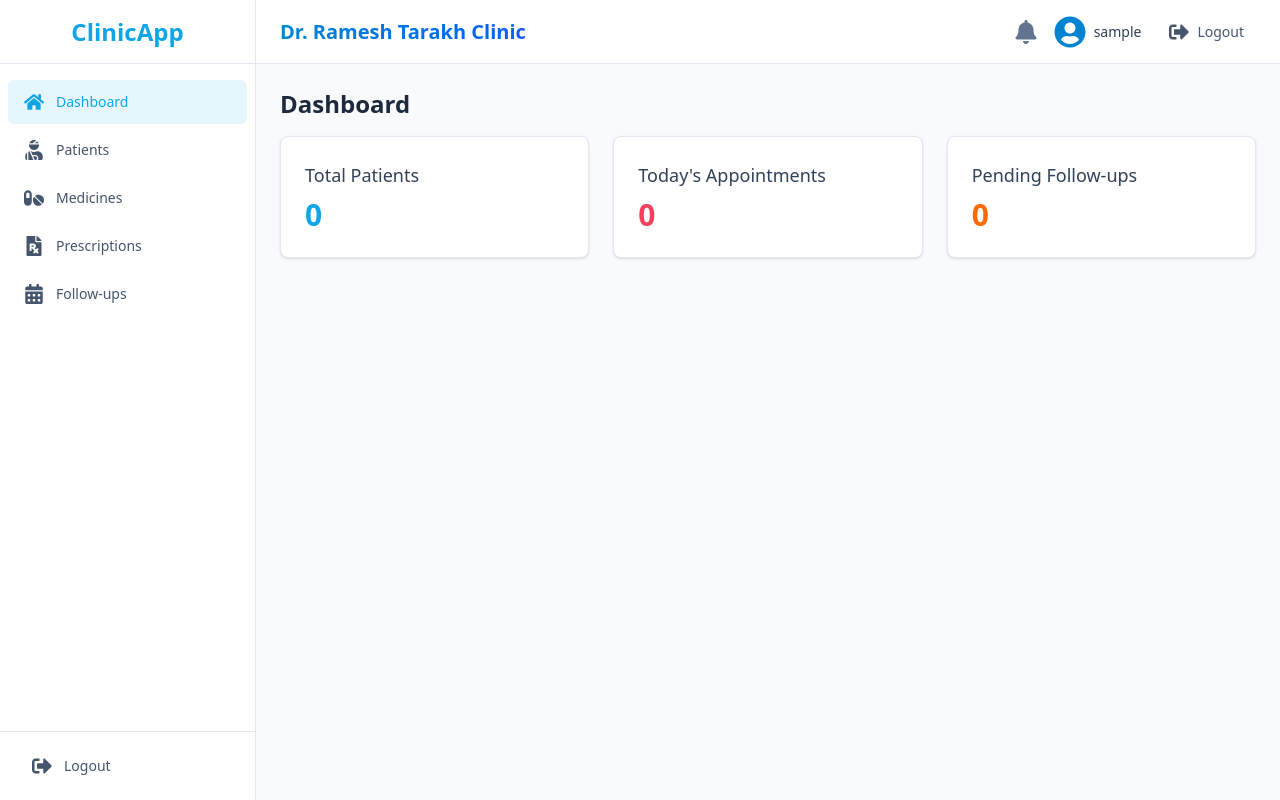
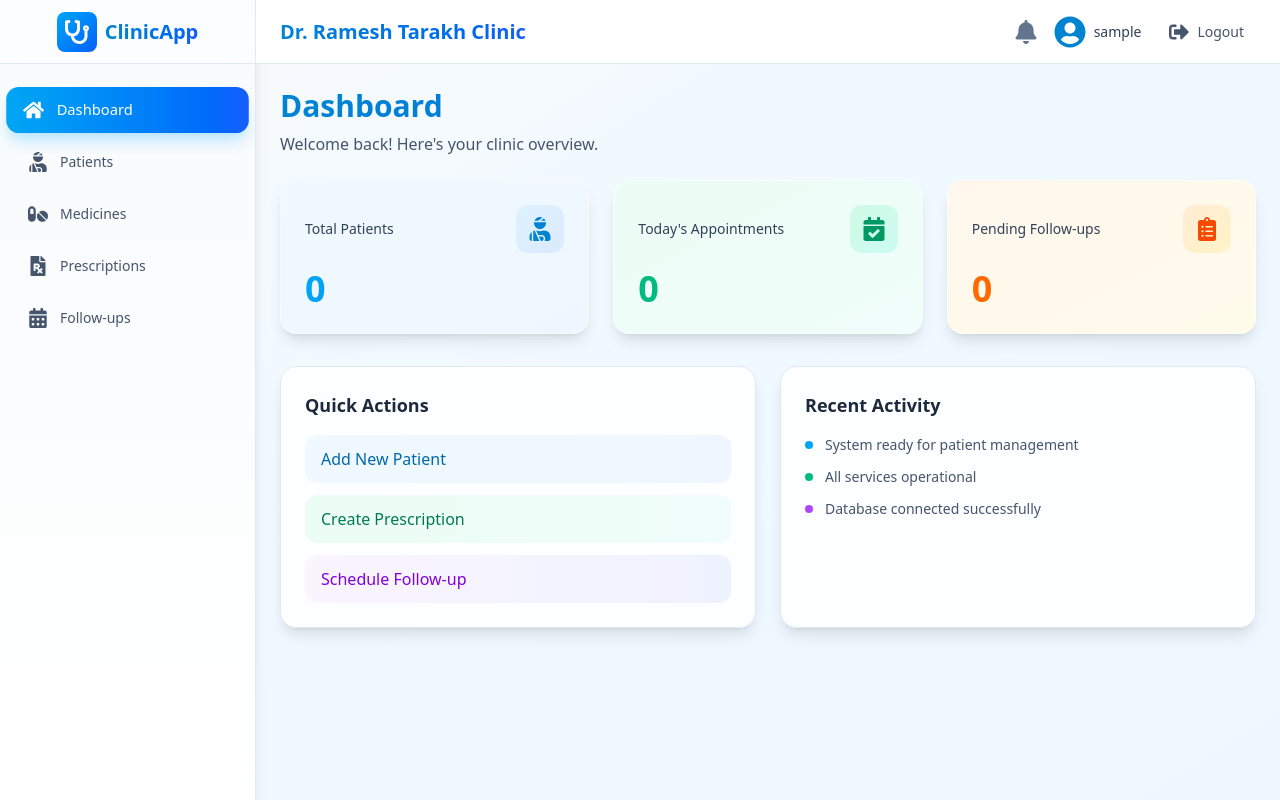
Before and after one commit to ShuBOY622/ClinicApp, a React app in the folder frontend/: page /dashboard in a window 1280 px wide. Built offline with nearby package versions, Linux system fonts and the light colour scheme; no server answers; sample sign-in values are in the browser's storage; the HTML template or start-up script is replaced by a standard one.

Commit message:
UI enhanced #1

```diff
--- a/frontend/src/components/Layout.jsx
+++ b/frontend/src/components/Layout.jsx
@@ -4,11 +4,11 @@ import Header from './Header';
 
 const Layout = () => {
     return (
-        <div className="flex h-screen bg-slate-50">
+        <div className="flex h-screen bg-gradient-to-br from-slate-50 via-sky-50 to-blue-50">
             <Sidebar />
             <div className="flex-1 flex flex-col overflow-hidden">
                 <Header />
-                <main className="flex-1 overflow-x-hidden overflow-y-auto bg-slate-50 p-6">
+                <main className="flex-1 overflow-x-hidden overflow-y-auto p-6">
                     <Outlet />
                 </main>
             </div>
--- a/frontend/src/components/Sidebar.jsx
+++ b/frontend/src/components/Sidebar.jsx
@@ -1,5 +1,5 @@
 import { Link, useLocation } from 'react-router-dom';
-import { FaUserInjured, FaPills, FaFilePrescription, FaCalendarAlt, FaHome, FaSignOutAlt } from 'react-icons/fa';
+import { FaUserInjured, FaPills, FaFilePrescription, FaCalendarAlt, FaHome, FaStethoscope } from 'react-icons/fa';
 import clsx from 'clsx';
 
 const Sidebar = () => {
@@ -14,21 +14,28 @@ const Sidebar = () => {
     ];
 
     return (
-        <div className="flex flex-col w-64 bg-white border-r border-slate-200 h-full">
-            <div className="flex items-center justify-center h-16 border-b border-slate-200">
-                <span className="text-2xl font-bold text-primary">ClinicApp</span>
+        <div className="flex flex-col w-64 bg-gradient-to-b from-slate-50 to-white border-r border-slate-200 h-full shadow-lg">
+            <div className="flex items-center justify-center h-16 border-b border-slate-200 bg-white/50 backdrop-blur-sm">
+                <div className="flex items-center space-x-2">
+                    <div className="bg-gradient-to-br from-sky-500 to-blue-600 p-2 rounded-lg">
+                        <FaStethoscope className="h-6 w-6 text-white" />
+                    </div>
+                    <span className="text-xl font-bold bg-gradient-to-r from-sky-600 to-blue-600 bg-clip-text text-transparent">
+                        ClinicApp
+                    </span>
+                </div>
             </div>
-            <nav className="flex-1 overflow-y-auto py-4">
-                <ul className="space-y-1 px-2">
+            <nav className="flex-1 overflow-y-auto py-6">
+                <ul className="space-y-2 px-3">
                     {navItems.map((item) => (
                         <li key={item.path}>
                             <Link
                                 to={item.path}
                                 className={clsx(
-                                    'flex items-center px-4 py-3 text-sm font-medium rounded-md transition-colors',
+                                    'flex items-center px-4 py-3 text-sm font-medium rounded-xl transition-all duration-200',
                                     location.pathname.startsWith(item.path)
-                                        ? 'bg-primary/10 text-primary'
-                                        : 'text-slate-600 hover:bg-slate-50 hover:text-slate-900'
+                                        ? 'bg-gradient-to-r from-sky-500 to-blue-600 text-white shadow-lg shadow-sky-200 transform scale-105'
+                                        : 'text-slate-600 hover:bg-gradient-to-r hover:from-sky-50 hover:to-blue-50 hover:text-sky-700 hover:shadow-md'
                                 )}
                             >
                                 <item.icon className="mr-3 h-5 w-5" />
@@ -38,12 +45,6 @@ const Sidebar = () => {
                     ))}
                 </ul>
             </nav>
-            <div className="p-4 border-t border-slate-200">
-                <button className="flex items-center w-full px-4 py-2 text-sm font-medium text-slate-600 hover:text-red-600 transition-colors">
-                    <FaSignOutAlt className="mr-3 h-5 w-5" />
-                    Logout
-                </button>
-            </div>
         </div>
     );
 };
--- a/frontend/src/pages/Dashboard.jsx
+++ b/frontend/src/pages/Dashboard.jsx
@@ -1,5 +1,6 @@
 import { useState, useEffect } from 'react';
 import { getDashboardStats } from '../services/dashboardService';
+import { FaUserInjured, FaCalendarCheck, FaClipboardList } from 'react-icons/fa';
 
 const Dashboard = () => {
     const [stats, setStats] = useState({
@@ -25,24 +26,103 @@ const Dashboard = () => {
     }, []);
 
     if (loading) {
-        return <div className="p-6">Loading dashboard...</div>;
+        return (
+            <div className="flex items-center justify-center h-full">
+                <div className="text-lg text-slate-600">Loading dashboard...</div>
+            </div>
+        );
     }
 
+    const statCards = [
+        {
+            title: 'Total Patients',
+            value: stats.totalPatients,
+            icon: FaUserInjured,
+            gradient: 'from-sky-500 to-blue-600',
+            bgGradient: 'from-sky-50 to-blue-50',
+            iconBg: 'from-sky-100 to-blue-100',
+            textColor: 'text-sky-600'
+        },
+        {
+            title: "Today's Appointments",
+            value: stats.todayAppointments,
+            icon: FaCalendarCheck,
+            gradient: 'from-emerald-500 to-teal-600',
+            bgGradient: 'from-emerald-50 to-teal-50',
+            iconBg: 'from-emerald-100 to-teal-100',
+            textColor: 'text-emerald-600'
+        },
+        {
+            title: 'Pending Follow-ups',
+            value: stats.pendingFollowUps,
+            icon: FaClipboardList,
+            gradient: 'from-orange-500 to-amber-600',
+            bgGradient: 'from-orange-50 to-amber-50',
+            iconBg: 'from-orange-100 to-amber-100',
+            textColor: 'text-orange-600'
+        }
+    ];
+
     return (
-        <div>
-            <h2 className="text-2xl font-bold text-slate-800 mb-4">Dashboard</h2>
+        <div className="space-y-6">
+            <div>
+                <h2 className="text-3xl font-bold bg-gradient-to-r from-sky-600 to-blue-600 bg-clip-text text-transparent mb-2">
+                    Dashboard
+                </h2>
+                <p className="text-slate-600">Welcome back! Here's your clinic overview.</p>
+            </div>
+
             <div className="grid grid-cols-1 md:grid-cols-3 gap-6">
-                <div className="bg-white p-6 rounded-lg shadow-sm border border-slate-200">
-                    <h3 className="text-lg font-medium text-slate-700">Total Patients</h3>
-                    <p className="text-3xl font-bold text-primary mt-2">{stats.totalPatients}</p>
+                {statCards.map((card, index) => (
+                    <div
+                        key={index}
+                        className={`bg-gradient-to-br ${card.bgGradient} p-6 rounded-2xl shadow-lg hover:shadow-xl transition-all duration-300 transform hover:-translate-y-1 border border-white/50`}
+                    >
+                        <div className="flex items-center justify-between mb-4">
+                            <h3 className="text-sm font-medium text-slate-700">{card.title}</h3>
+                            <div className={`bg-gradient-to-br ${card.iconBg} p-3 rounded-xl`}>
+                                <card.icon className={`h-6 w-6 ${card.textColor}`} />
+                            </div>
+                        </div>
+                        <p className={`text-4xl font-bold bg-gradient-to-r ${card.gradient} bg-clip-text text-transparent`}>
+                            {card.value}
+                        </p>
+                    </div>
+                ))}
+            </div>
+
+            <div className="grid grid-cols-1 lg:grid-cols-2 gap-6 mt-8">
+                <div className="bg-white/80 backdrop-blur-sm p-6 rounded-2xl shadow-lg border border-slate-200">
+                    <h3 className="text-lg font-semibold text-slate-800 mb-4">Quick Actions</h3>
+                    <div className="space-y-3">
+                        <button className="w-full text-left px-4 py-3 rounded-xl bg-gradient-to-r from-sky-50 to-blue-50 hover:from-sky-100 hover:to-blue-100 text-sky-700 font-medium transition-all duration-200 hover:shadow-md">
+                            Add New Patient
+                        </button>
+                        <button className="w-full text-left px-4 py-3 rounded-xl bg-gradient-to-r from-emerald-50 to-teal-50 hover:from-emerald-100 hover:to-teal-100 text-emerald-700 font-medium transition-all duration-200 hover:shadow-md">
+                            Create Prescription
+                        </button>
+                        <button className="w-full text-left px-4 py-3 rounded-xl bg-gradient-to-r from-purple-50 to-indigo-50 hover:from-purple-100 hover:to-indigo-100 text-purple-700 font-medium transition-all duration-200 hover:shadow-md">
+                            Schedule Follow-up
+                        </button>
+                    </div>
                 </div>
-                <div className="bg-white p-6 rounded-lg shadow-sm border border-slate-200">
-                    <h3 className="text-lg font-medium text-slate-700">Today's Appointments</h3>
-                    <p className="text-3xl font-bold text-accent mt-2">{stats.todayAppointments}</p>
-                </div>
-                <div className="bg-white p-6 rounded-lg shadow-sm border border-slate-200">
-                    <h3 className="text-lg font-medium text-slate-700">Pending Follow-ups</h3>
-                    <p className="text-3xl font-bold text-orange-500 mt-2">{stats.pendingFollowUps}</p>
+
+                <div className="bg-white/80 backdrop-blur-sm p-6 rounded-2xl shadow-lg border border-slate-200">
+                    <h3 className="text-lg font-semibold text-slate-800 mb-4">Recent Activity</h3>
+                    <div className="space-y-3 text-sm text-slate-600">
+                        <p className="flex items-center">
+                            <span className="w-2 h-2 bg-sky-500 rounded-full mr-3"></span>
+                            System ready for patient management
+                        </p>
+                        <p className="flex items-center">
+                            <span className="w-2 h-2 bg-emerald-500 rounded-full mr-3"></span>
+                            All services operational
+                        </p>
+                        <p className="flex items-center">
+                            <span className="w-2 h-2 bg-purple-500 rounded-full mr-3"></span>
+                            Database connected successfully
+                        </p>
+                    </div>
                 </div>
             </div>
         </div>
```
